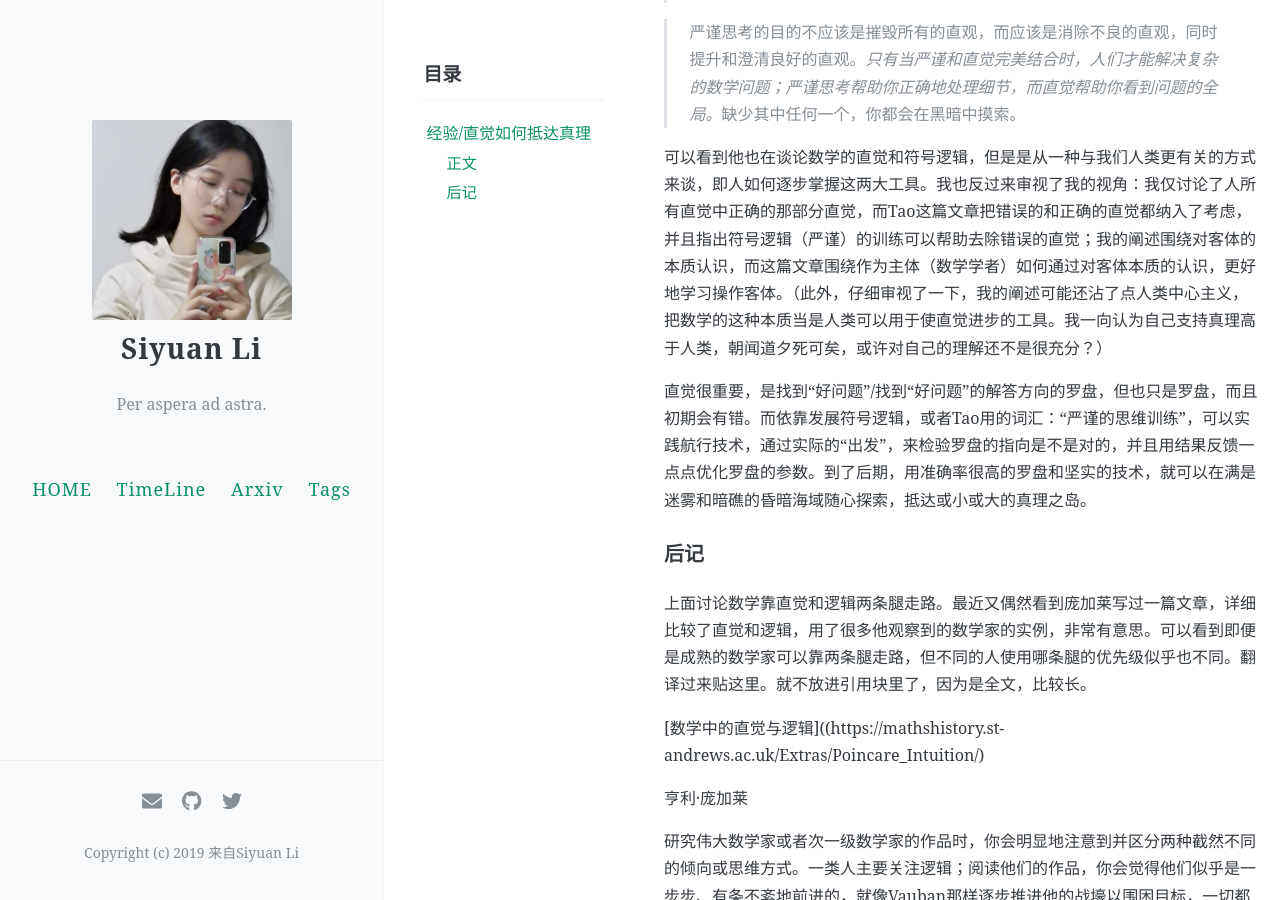
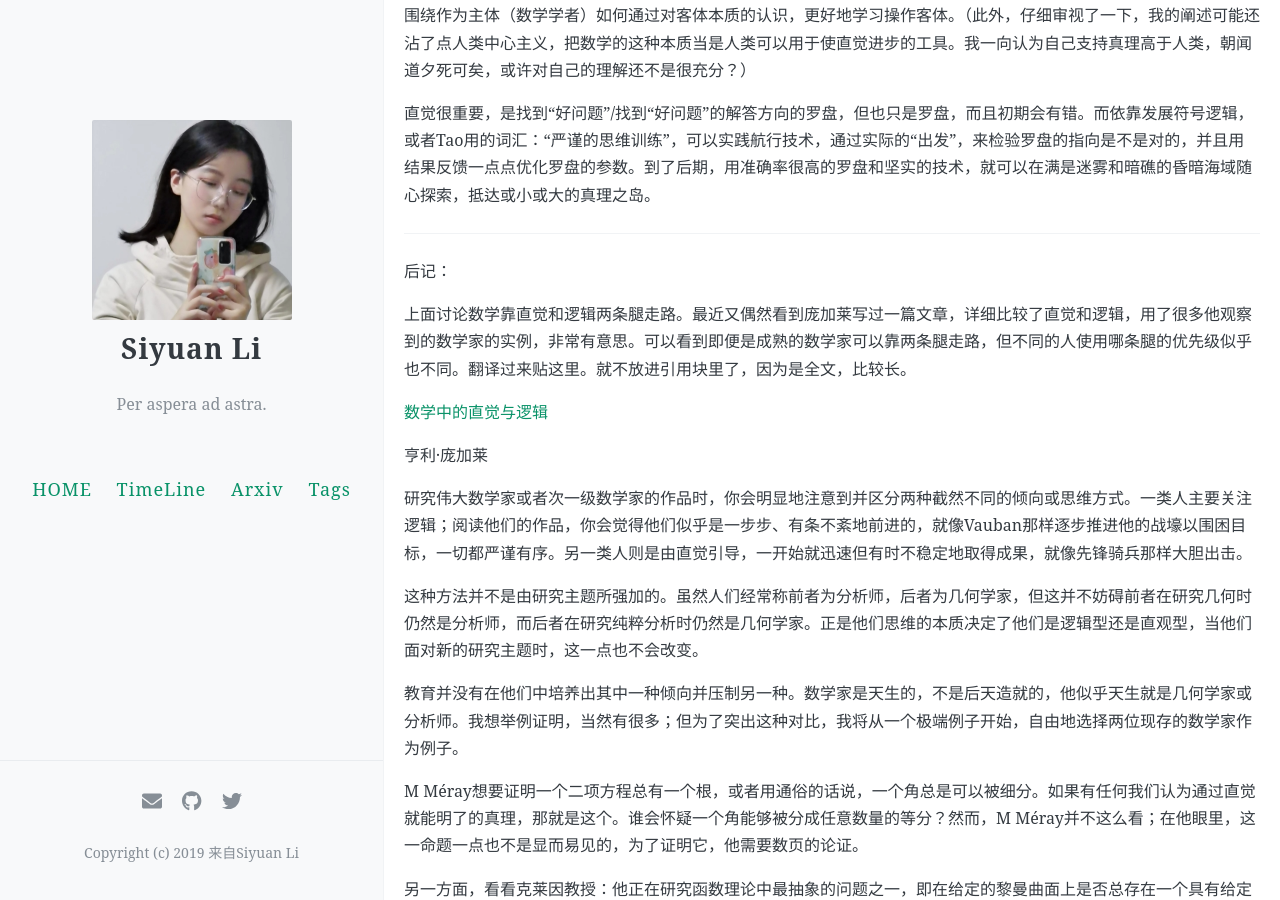
Before and after one commit to ApolloLSY/Attic, a Jekyll site: the page built from _posts/2023-12-19-Essay-My-humanistic-understanding-of-mathematics.md, in a window 1280 px wide and 900 px high, scrolled down 894 px. Built offline with Jekyll 4.4.1, drawn with Linux system fonts in a browser that asks for light colours; comment, search, counter and statistics services are not loaded.

Commit message:
Update 2023-12-19-Essay-My-humanistic-understanding-of-mathematics.md

```diff
--- a/_posts/2023-12-19-Essay-My-humanistic-understanding-of-mathematics.md
+++ b/_posts/2023-12-19-Essay-My-humanistic-understanding-of-mathematics.md
@@ -3,11 +3,10 @@ layout: post
 title: 经验/直觉如何抵达真理
 date: 2023-12-29
 Author: Siyuan Li
-toc: true
+toc: false
 tags: [math, essay]
 comments: true
 ---
-### 正文
 
 我对数学的人文理解以及喜欢它的原因是，数学可以拓展人类的直觉。
 
@@ -37,11 +36,13 @@ comments: true
 直觉很重要，是找到“好问题”/找到“好问题”的解答方向的罗盘，但也只是罗盘，而且初期会有错。而依靠发展符号逻辑，或者Tao用的词汇：“严谨的思维训练”，可以实践航行技术，通过实际的“出发”，来检验罗盘的指向是不是对的，并且用结果反馈一点点优化罗盘的参数。到了后期，用准确率很高的罗盘和坚实的技术，就可以在满是迷雾和暗礁的昏暗海域随心探索，抵达或小或大的真理之岛。
 
 
-### 后记
+-------
+
+后记：
 
 上面讨论数学靠直觉和逻辑两条腿走路。最近又偶然看到庞加莱写过一篇文章，详细比较了直觉和逻辑，用了很多他观察到的数学家的实例，非常有意思。可以看到即便是成熟的数学家可以靠两条腿走路，但不同的人使用哪条腿的优先级似乎也不同。翻译过来贴这里。就不放进引用块里了，因为是全文，比较长。
 
-[数学中的直觉与逻辑]((https://mathshistory.st-andrews.ac.uk/Extras/Poincare_Intuition/)
+[数学中的直觉与逻辑](https://mathshistory.st-andrews.ac.uk/Extras/Poincare_Intuition/)
 
 亨利·庞加莱
 
```
